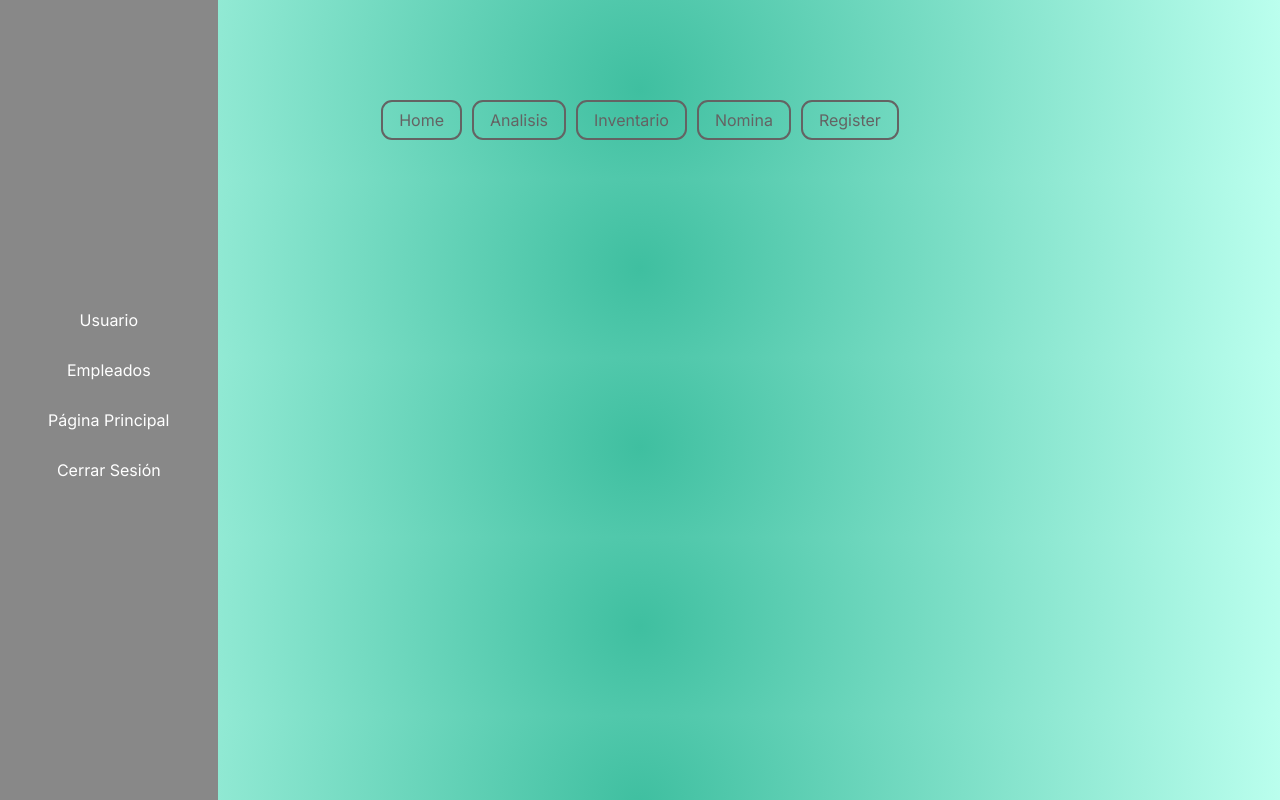
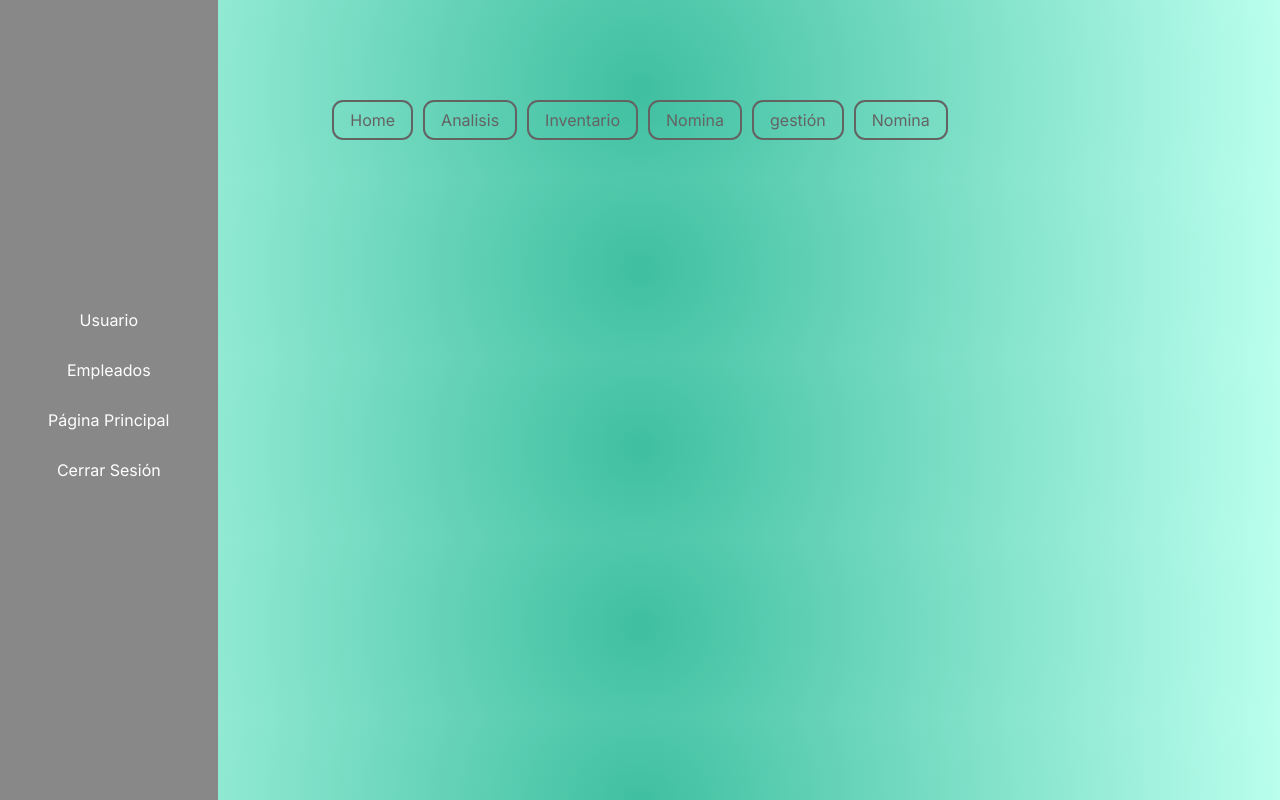
Before and after one commit to gabadabaduu/FrontEndProyectoArqui, a Next.js app in the folder arquitienda/: page /Home in a window 1280 px wide. Built offline with nearby package versions, Linux system fonts and the light colour scheme.

Commit message:
arreglo de nav menu

```diff
--- a/arquitienda/src/app/components/navmenu.tsx
+++ b/arquitienda/src/app/components/navmenu.tsx
@@ -24,7 +24,11 @@ const Navmenu: React.FC = () => {
           </li>
 
           <li>
-            <Link href="register">Register</Link>
+            <Link href="gestioncontable">gestión</Link>
+          </li>
+
+          <li>
+            <Link href="ventas">Nomina</Link>
           </li>
 
         </ul>
```
